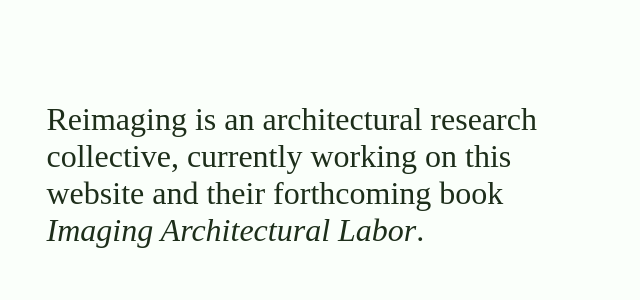
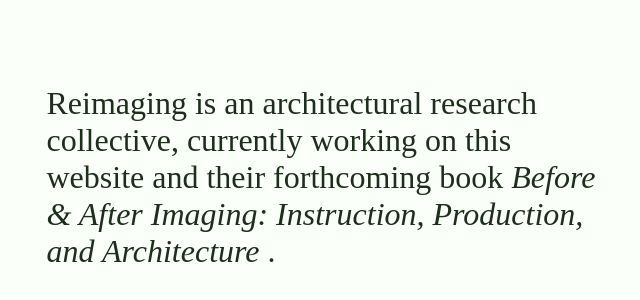
Before and after one commit to nmpajerski/reimaging, a plain HTML site: page index.html in a window 1280 px wide. Shown: the part 200-500 px from the top of the page, without its empty margins (319-959 px from the left). Drawn offline with Linux system fonts and the light colour scheme.

Commit message:
Update index.html

```diff
--- a/index.html
+++ b/index.html
@@ -26,7 +26,7 @@ body{
 <html>
   <body>
 
-    Reimaging is an architectural research collective, currently working on this website and their forthcoming book <i> Imaging Architectural Labor</i>.
+    Reimaging is an architectural research collective, currently working on this website and their forthcoming book <i> Before & After Imaging: Instruction, Production, and Architecture </i>.
 
   </body>
 </html>
```
